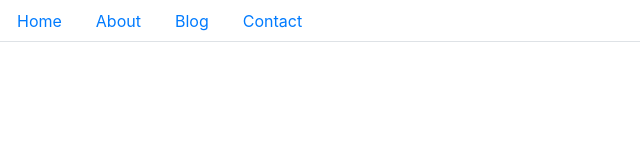
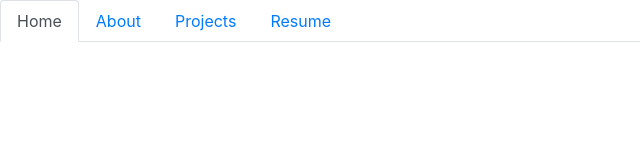
Before and after one commit to marandaz/react-portfolio, a React (Create React App) app in the folder client/: page / in a window 1280 px wide. Shown: the top 160 px of the page, without its empty margins (0-640 px from the left). Built offline with nearby package versions, Linux system fonts and the light colour scheme.

Commit message:
fixing nav

```diff
--- a/client/src/App.js
+++ b/client/src/App.js
@@ -1,12 +1,10 @@
 import { BrowserRouter as Router, Route } from "react-router-dom";
 import NavTabs from "./components/nav";
-// import Containers from "./components/containers";
-// import Footer from "./components/footer";
 import Home from "./pages/Home";
 import About from "./pages/About";
-// import Projects from "./pages/Projects";
-// import Resume from "./pages/Resume";
-
+import Projects from "./pages/Projects";
+import Resume from "./pages/Resume";
+// import Footer from "./components/footer";
 
 function App() {
   return (
@@ -14,10 +12,10 @@ function App() {
       <>
         <div>
           <NavTabs />
-          <Route exact path="/react-portfolio/" component={Home} />
+          <Route exact path="/react-portfolio" component={Home} />
           <Route exact path="/react-portfolio/about" component={About} />
-          {/* <Route exact path="/react-portfolio/projects" component={Projects} /> */}
-          {/* <Route path="/react-portfolio" component={Resume} /> */}
+          <Route exact path="/react-portfolio/projects" component={Projects} />
+          <Route path="/react-portfolio" component={Resume} />
           {/* <Footer />  */}
         </div>
       </>
--- a/client/src/components/nav.js
+++ b/client/src/components/nav.js
@@ -1,70 +1,39 @@
 import React from "react";
 import { Link, useLocation } from "react-router-dom";
-// import Navbar from 'react-bootstrap/Navbar';
-
-// function Nav() {
-//     const location = useLocation();
-
-//     return (
-//         <Nav className="justify-content-end" activeKey="/home">
-//             <Nav.Item>
-//                 <Link
-//                     to="/react-portfolio/about" className={location.pathname === "/react-portfolio/about" ? "nav-link active" : "nav-link"} >
-//                 </Link>
-//             </Nav.Item>
-
-
-//         </Nav>
-//     );
-// }
-
-// export default Nav;
 
 function NavTabs(props) {
+  const location = useLocation();
+
     return (
       <ul className="nav nav-tabs">
         <li className="nav-item">
-          <a
-            href="#home"
-            onClick={() => props.handlePageChange("Home")}
-            className={props.currentPage === "Home" ? "nav-link active" : "nav-link"}
-          >
+        <Link to="/" className={location.pathname === "/" ? "nav-link active" : "nav-link"}>
           Home
-          </a>
+        </Link>
         </li>
-
-        {/* <Link
-                    to="/portfolio-react/about"
-                    className={location.pathname === "/portfolio-react/about" ? "nav-link active" : "nav-link"}
-                >
-                    about
-        </Link> */}
         <li className="nav-item">
-          <a
-            href="#about"
-            onClick={() => props.handlePageChange("About")}
-            className={props.currentPage === "About" ? "nav-link active" : "nav-link"}
+        <Link
+          to="/about"
+          className={location.pathname === "/about" ? "nav-link active" : "nav-link"}
         >
           About
-          </a>
+        </Link>
         </li>
         <li className="nav-item">
-          <a
-            href="#projects"
-            onClick={() => props.handlePageChange("Projects")}
-            className={props.currentPage === "Projects" ? "nav-link active" : "nav-link"}
+        <Link
+          to="/projects"
+          className={location.pathname === "/projects" ? "nav-link active" : "nav-link"}
         >
-            Blog
-          </a>
+          Projects
+        </Link>
         </li>
         <li className="nav-item">
-          <a
-            href="#resume"
-            onClick={() => props.handlePageChange("Resume")}
-            className={props.currentPage === "Resume" ? "nav-link active" : "nav-link"}
+        <Link
+          to="/resume"
+          className={location.pathname === "/resume" ? "nav-link active" : "nav-link"}
         >
-            Contact
-          </a>
+          Resume
+        </Link>
         </li>
       </ul>
     );
```
Lines whose indentation alone changed are shown as unchanged.
